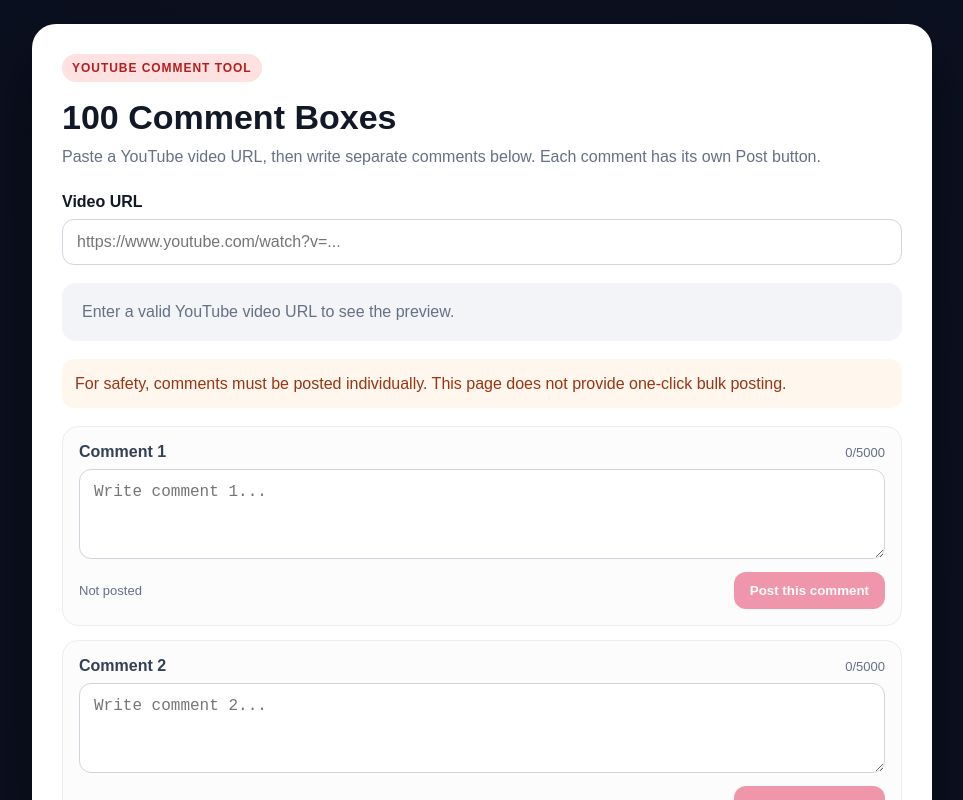
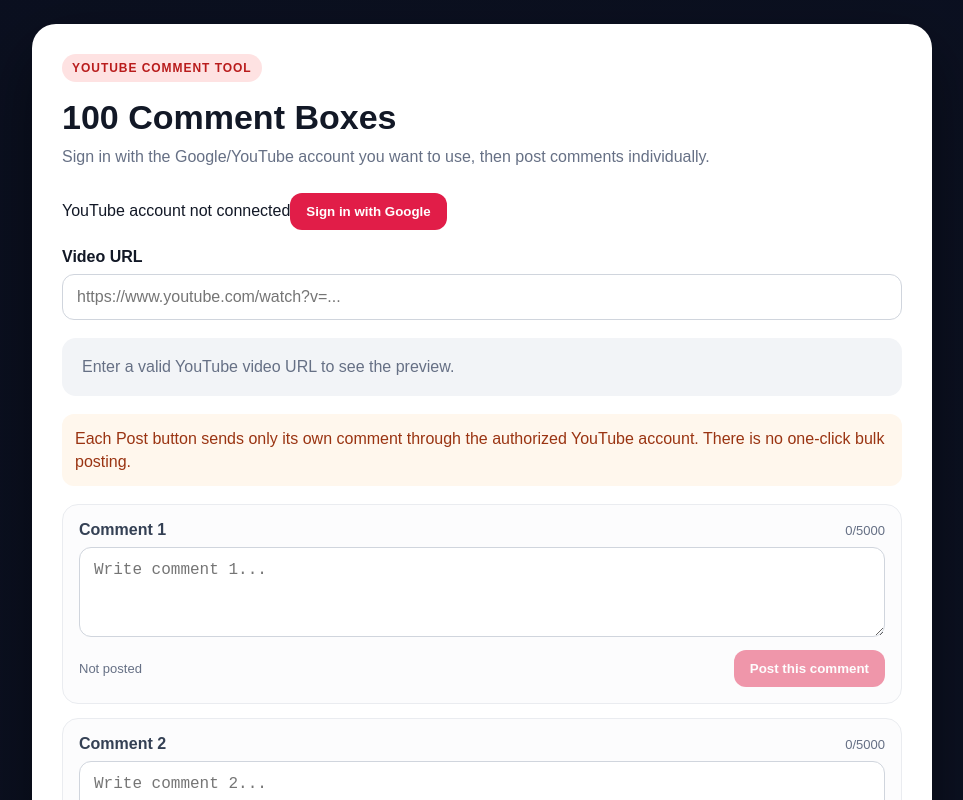
Before and after one commit to Arun282/Youtube, a Next.js app: page / in a window 1280 px wide. Shown: the top 800 px of the page, without its empty margins (158-1121 px from the left). Built offline with nearby package versions, Linux system fonts and the light colour scheme.

Commit message:
Connect UI to Google OAuth and real individual YouTube posting

```diff
--- a/app/page.tsx
+++ b/app/page.tsx
@@ -1,64 +1,13 @@
 'use client';
-
 import {useMemo,useState} from "react";
-
-function getId(url:string){
-  try{
-    const u=new URL(url);
-    if(u.hostname.includes("youtu.be")) return u.pathname.slice(1);
-    if(u.searchParams.get("v")) return u.searchParams.get("v");
-    const m=u.pathname.match(/\/shorts\/([^/]+)/);
-    return m?.[1]||null;
-  }catch{return null}
-}
-
-export default function Home(){
-  const [url,setUrl]=useState("");
-  const [comments,setComments]=useState<string[]>(Array(100).fill(""));
-  const [posted,setPosted]=useState<boolean[]>(Array(100).fill(false));
-  const id=useMemo(()=>getId(url),[url]);
-
-  const update=(i:number,value:string)=>{
-    setComments(c=>{const n=[...c];n[i]=value;return n});
-    setPosted(p=>{const n=[...p];n[i]=false;return n});
-  };
-
-  const postOne=(i:number)=>{
-    if(!id || !comments[i].trim()) return;
-    setPosted(p=>{const n=[...p];n[i]=true;return n});
-  };
-
-  return <main>
-    <div className="card">
-      <div className="badge">YOUTUBE COMMENT TOOL</div>
-      <h1>100 Comment Boxes</h1>
-      <p className="sub">Paste a YouTube video URL, then write separate comments below. Each comment has its own Post button.</p>
-
-      <label>Video URL</label>
-      <input value={url} onChange={e=>setUrl(e.target.value)} placeholder="https://www.youtube.com/watch?v=..." />
-
-      {id ? <div className="video"><iframe src={"https://www.youtube.com/embed/"+id} title="YouTube video" allowFullScreen/></div>
-           : <div className="hint">Enter a valid YouTube video URL to see the preview.</div>}
-
-      <div className="notice">For safety, comments must be posted individually. This page does not provide one-click bulk posting.</div>
-
-      <div className="comment-list">
-        {comments.map((comment,i)=><div className="comment-box" key={i}>
-          <div className="comment-head"><strong>Comment {i+1}</strong><span>{comment.length}/5000</span></div>
-          <textarea maxLength={5000} value={comment} onChange={e=>update(i,e.target.value)} placeholder={"Write comment "+(i+1)+"..."} />
-          <div className="row">
-            <span>{posted[i] ? "Posted/ready" : "Not posted"}</span>
-            <button disabled={!id||!comment.trim()||posted[i]} onClick={()=>postOne(i)}>
-              {posted[i] ? "Posted" : "Post this comment"}
-            </button>
-          </div>
-          {posted[i]&&<div className="success">This comment is prepared. Actual YouTube posting requires the site's authorized YouTube API connection.</div>}
-        </div>)}
-      </div>
-
-      <a className="yt" href={id?("https://www.youtube.com/watch?v="+id):"https://www.youtube.com"} target="_blank">
-        Open on YouTube ↗
-      </a>
-    </div>
-  </main>
-}
+function getId(url:string){try{const u=new URL(url);if(u.hostname.includes("youtu.be"))return u.pathname.slice(1);if(u.searchParams.get("v"))return u.searchParams.get("v");const m=u.pathname.match(/\/shorts\/([^/]+)/);return m?.[1]||null}catch{return null}}
+export default function Home(){const [url,setUrl]=useState(""),[comments,setComments]=useState<string[]>(Array(100).fill("")),[status,setStatus]=useState<string[]>(Array(100).fill("Not posted")),[logged,setLogged]=useState(false),id=useMemo(()=>getId(url),[url]);
+const update=(i:number,v:string)=>{setComments(c=>{const n=[...c];n[i]=v;return n});setStatus(s=>{const n=[...s];n[i]="Not posted";return n})};
+const postOne=async(i:number)=>{if(!id||!comments[i].trim())return;setStatus(s=>{const n=[...s];n[i]="Posting…";return n});const r=await fetch("/api/comments",{method:"POST",headers:{"Content-Type":"application/json"},body:JSON.stringify({videoId:id,comment:comments[i]})});const d=await r.json();setStatus(s=>{const n=[...s];n[i]=r.ok?"Posted on YouTube":d.error||"Post failed";return n});if(r.status===401)setLogged(false)};
+const login=()=>{window.location.href="/api/auth/login"};
+return <main><div className="card"><div className="badge">YOUTUBE COMMENT TOOL</div><h1>100 Comment Boxes</h1><p className="sub">Sign in with the Google/YouTube account you want to use, then post comments individually.</p>
+<div className="auth"><span>{logged?"✓ YouTube account connected":"YouTube account not connected"}</span><button onClick={login}>{logged?"Reconnect Google":"Sign in with Google"}</button></div>
+<label>Video URL</label><input value={url} onChange={e=>setUrl(e.target.value)} placeholder="https://www.youtube.com/watch?v=..."/>{id?<div className="video"><iframe src={"https://www.youtube.com/embed/"+id} title="YouTube video" allowFullScreen/></div>:<div className="hint">Enter a valid YouTube video URL to see the preview.</div>}
+<div className="notice">Each Post button sends only its own comment through the authorized YouTube account. There is no one-click bulk posting.</div>
+<div className="comment-list">{comments.map((comment,i)=><div className="comment-box" key={i}><div className="comment-head"><strong>Comment {i+1}</strong><span>{comment.length}/5000</span></div><textarea maxLength={5000} value={comment} onChange={e=>update(i,e.target.value)} placeholder={"Write comment "+(i+1)+"..."}/><div className="row"><span>{status[i]}</span><button disabled={!id||!comment.trim()||status[i]==="Posting…"||status[i]==="Posted on YouTube"} onClick={()=>postOne(i)}>{status[i]==="Posted on YouTube"?"Posted":"Post this comment"}</button></div></div>)}</div>
+<a className="yt" href={id?("https://www.youtube.com/watch?v="+id):"https://www.youtube.com"} target="_blank">Open on YouTube ↗</a></div></main>}
```
